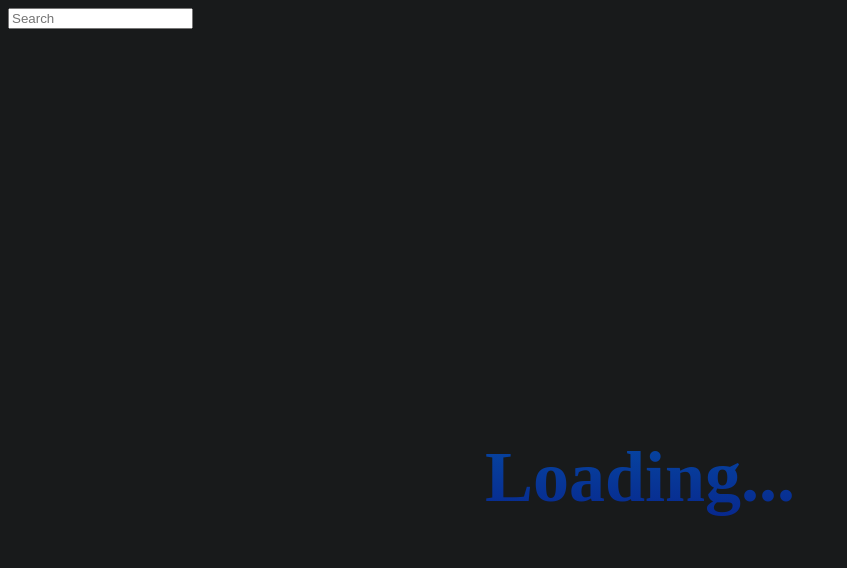
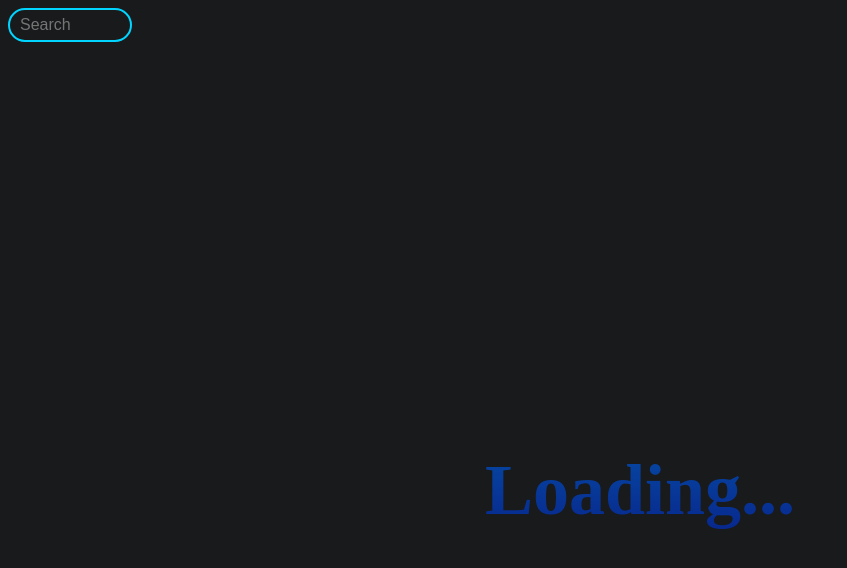
Before and after one commit to chicken10dys/chicken10dys.github.io, a plain HTML site: page weather/index.html in a window 1280 px wide. Shown: the whole page, without its empty margins (0-847 px from the left). Drawn offline with Linux system fonts and the light colour scheme.

Commit message:
Updated the search box ui

```diff
--- a/weather/main.css
+++ b/weather/main.css
@@ -13,3 +13,13 @@ h1 {
     -webkit-background-clip: text;
     -webkit-text-fill-color: transparent;
 }
+input{
+    color: white;
+    font-size: 16px;
+    background: rgb(24, 26, 27);
+    border-radius: 25px;
+    border: 2px solid #00d4ff;
+    padding: 10px;
+    width: 100px;
+    height: 10px;
+}
```
